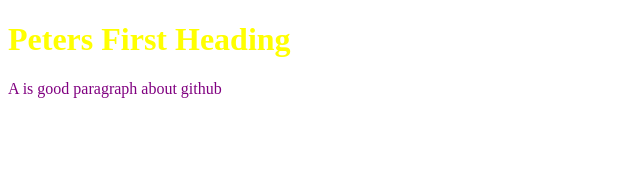
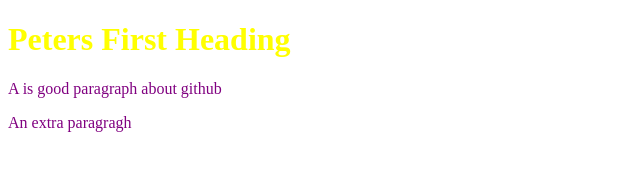
Before and after one commit to Ojehomon1/Repogame, a plain HTML site: page index.html in a window 1280 px wide. Shown: the whole page, without its empty margins (0-640 px from the left). Drawn offline with Linux system fonts and the light colour scheme.

Commit message:
new paragraph

```diff
--- a/index.html
+++ b/index.html
@@ -10,5 +10,6 @@
 <body>
     <h1>Peters First Heading</h1>
     <p>A is good paragraph about github</p>
+    <p>An extra paragragh</p>
 </body>
 </html>
```
